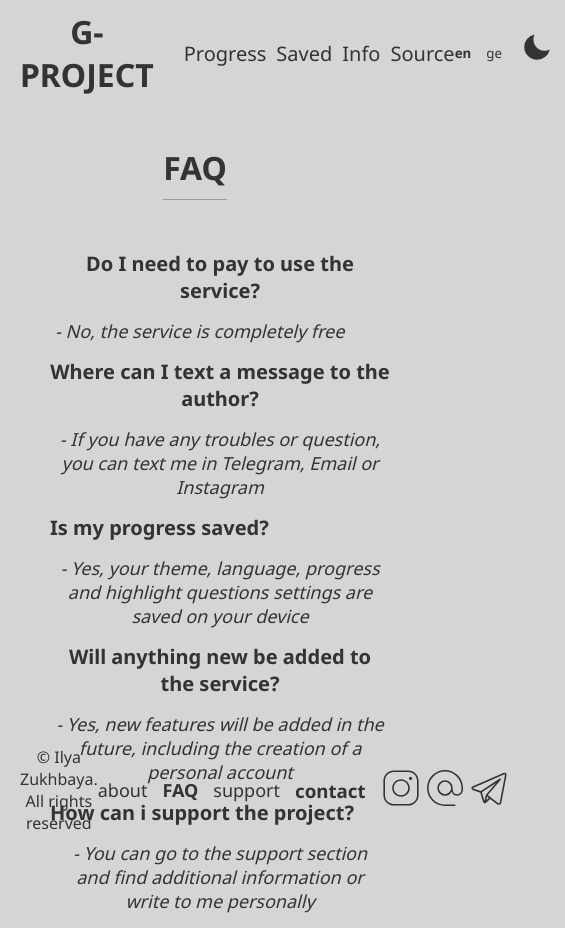
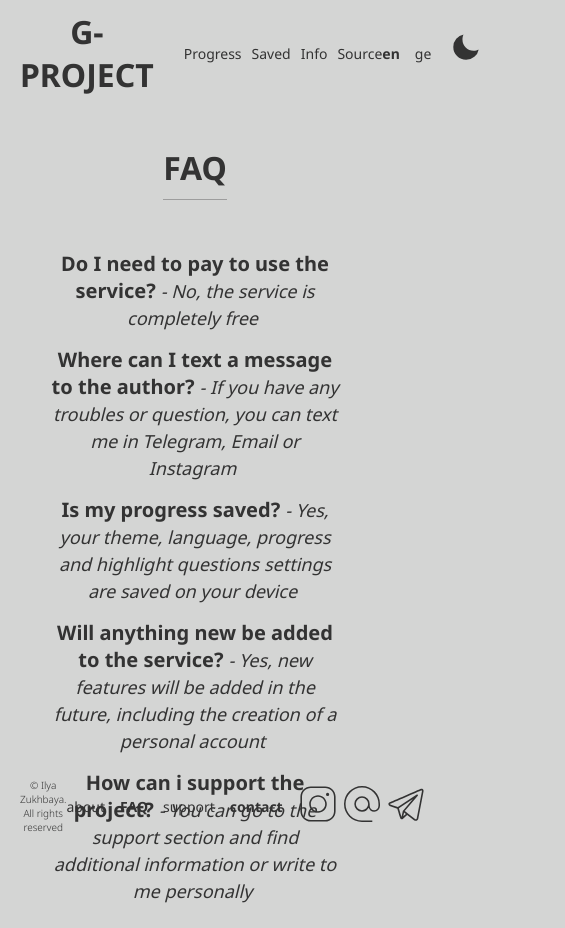
Before and after one commit to Ilya-Zukhbaya/Georgian-Project, a React (Create React App) app: page /faq in a window 390 px wide. Shown: the whole page, 565 px wide, since content can reach past the window. Built offline with nearby package versions, Linux system fonts and the light colour scheme.

Commit message:
started adaptive (<740 left)

```diff
--- a/src/components/Card/index.module.scss
+++ b/src/components/Card/index.module.scss
@@ -5,6 +5,22 @@
   margin: 100px auto;
   display: flex;
   flex-direction: column;
+
+  @media (max-width: 960px) {
+    width: 750px;
+    button {
+      font-size: 14px !important;
+    }
+    h3 {
+      font-size: 14px;
+    }
+  }
+  @media (max-width: 790px) {
+    width: 600px;
+    h3 {
+      max-width: 500px;
+    }
+  }
 
   &__header {
     display: flex;
--- a/src/components/EmptyCard/index.module.scss
+++ b/src/components/EmptyCard/index.module.scss
@@ -18,6 +18,27 @@
     }
     span {
       margin-top: 10px;
+    }
+  }
+
+  @media (max-width: 1150px) {
+    width: 280px;
+    &__header,
+    &__main {
+      font-size: 13px;
+    }
+  }
+  @media (max-width: 960px) {
+    width: 200px;
+    &__header,
+    &__main {
+      font-size: 13px;
+
+      span {
+        max-width: 150px;
+        align-self: center;
+        margin-bottom: 10px;
+      }
     }
   }
 
--- a/src/components/Footer/index.module.scss
+++ b/src/components/Footer/index.module.scss
@@ -6,6 +6,19 @@
   bottom: 0;
   width: 95vw;
   align-items: center;
+
+  @media (max-width: 960px) {
+    p {
+      font-size: 10px;
+      font-weight: 200;
+    }
+    button {
+      font-size: 14px !important;
+    }
+    h3 {
+      font-size: 14px;
+    }
+  }
 
   ul {
     display: flex;
--- a/src/components/Header/index.module.scss
+++ b/src/components/Header/index.module.scss
@@ -3,6 +3,12 @@
   justify-content: space-between;
   align-items: center;
   margin: 10px 20px 0;
+
+  @media (max-width: 960px) {
+    button {
+      font-size: 14px !important;
+    }
+  }
 
   &__lefside {
     display: flex;
--- a/src/i18n.ts
+++ b/src/i18n.ts
@@ -208,7 +208,7 @@ i18n
           },
           faq: {
             __title: 'პასუხები კითხვებზე',
-            __li1: 'პასუხები კითხვებზე',
+            __li1: 'პასუხები კითხვებზე?',
             __li1o1: 'არა, მომსახურება სრულიად უფასოა',
             __li2: 'სად შემიძლია ტექსტური შეტყობინება ავტორს?',
             __li2o1:
--- a/src/pages/Footer/About/index.module.scss
+++ b/src/pages/Footer/About/index.module.scss
@@ -11,6 +11,18 @@
   }
   ul {
     margin-left: 50px;
+    @media (max-width: 1150px) {
+      li {
+        font-size: 15px !important;
+      }
+    }
+    @media (max-width: 1024px) {
+      padding: 0 50px;
+      margin: 0;
+      li {
+        display: inline-block !important;
+      }
+    }
     li {
       font-size: 18px;
       display: flex;
--- a/src/pages/Footer/FAQ/index.module.scss
+++ b/src/pages/Footer/FAQ/index.module.scss
@@ -14,6 +14,15 @@
     border-bottom: 1px solid #9d9d9d;
   }
   ul {
+    @media (max-width: 1024px) {
+      padding: 0 50px;
+      margin: 0;
+      li {
+        display: inline-block !important;
+        margin-bottom: 25px;
+        font-size: 15px;
+      }
+    }
     margin-left: 50px;
     li {
       font-size: 20px;
--- a/src/pages/Footer/Support/index.module.scss
+++ b/src/pages/Footer/Support/index.module.scss
@@ -12,6 +12,9 @@
     padding-bottom: 10px;
     align-self: center;
     border-bottom: 1px solid #9d9d9d;
+  }
+  h2 {
+    padding: 0 50px;
   }
   ul {
     margin: 50px 0 50px 0;
--- a/src/pages/Header/Info/index.module.scss
+++ b/src/pages/Header/Info/index.module.scss
@@ -16,12 +16,19 @@
       font-weight: bold;
     }
   }
+
   span {
     font-weight: bold;
     margin: 0 5px;
   }
   ul {
     margin-left: 50px;
+    @media (max-width: 1150px) {
+      li {
+        font-size: 14px;
+      }
+    }
+
     li {
       height: 50px;
       display: flex;
@@ -30,3 +37,16 @@
     }
   }
 }
+@media (max-width: 1024px) {
+  .root {
+    h2 {
+      padding: 0 50px;
+    }
+    ul {
+      li {
+        padding: 0 50px;
+        display: inline-block;
+      }
+    }
+  }
+}
--- a/src/pages/Header/Source/index.module.scss
+++ b/src/pages/Header/Source/index.module.scss
@@ -1,4 +1,5 @@
 .root {
+  padding: 0 50px;
   h1 {
     margin-top: 50px;
   }
--- a/src/pages/Result/index.module.scss
+++ b/src/pages/Result/index.module.scss
@@ -1,5 +1,6 @@
 .root {
   margin-top: 150px;
+  padding: 0 50px;
 
   &__buttonContainer {
     margin-top: 50px;
```
